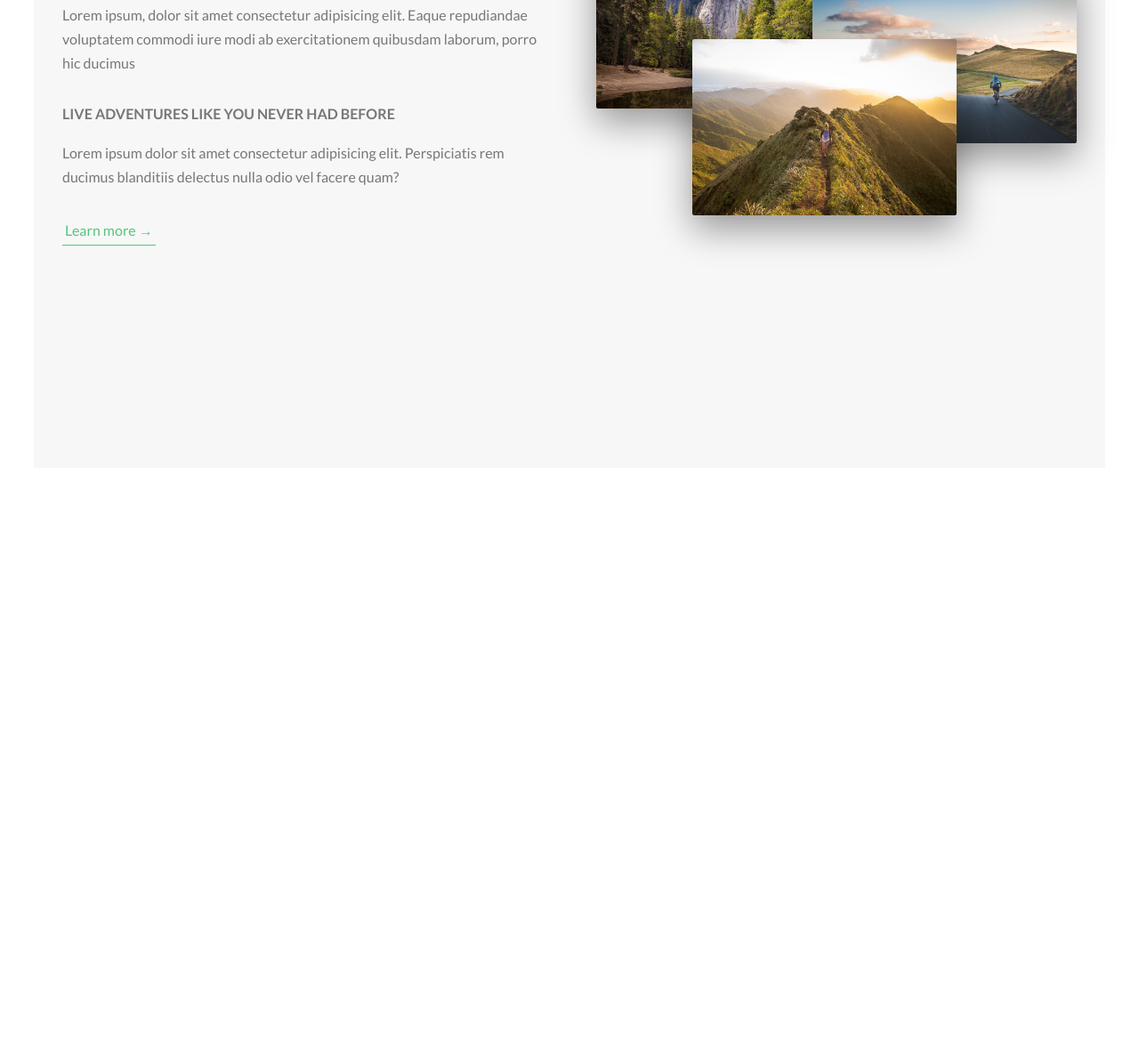
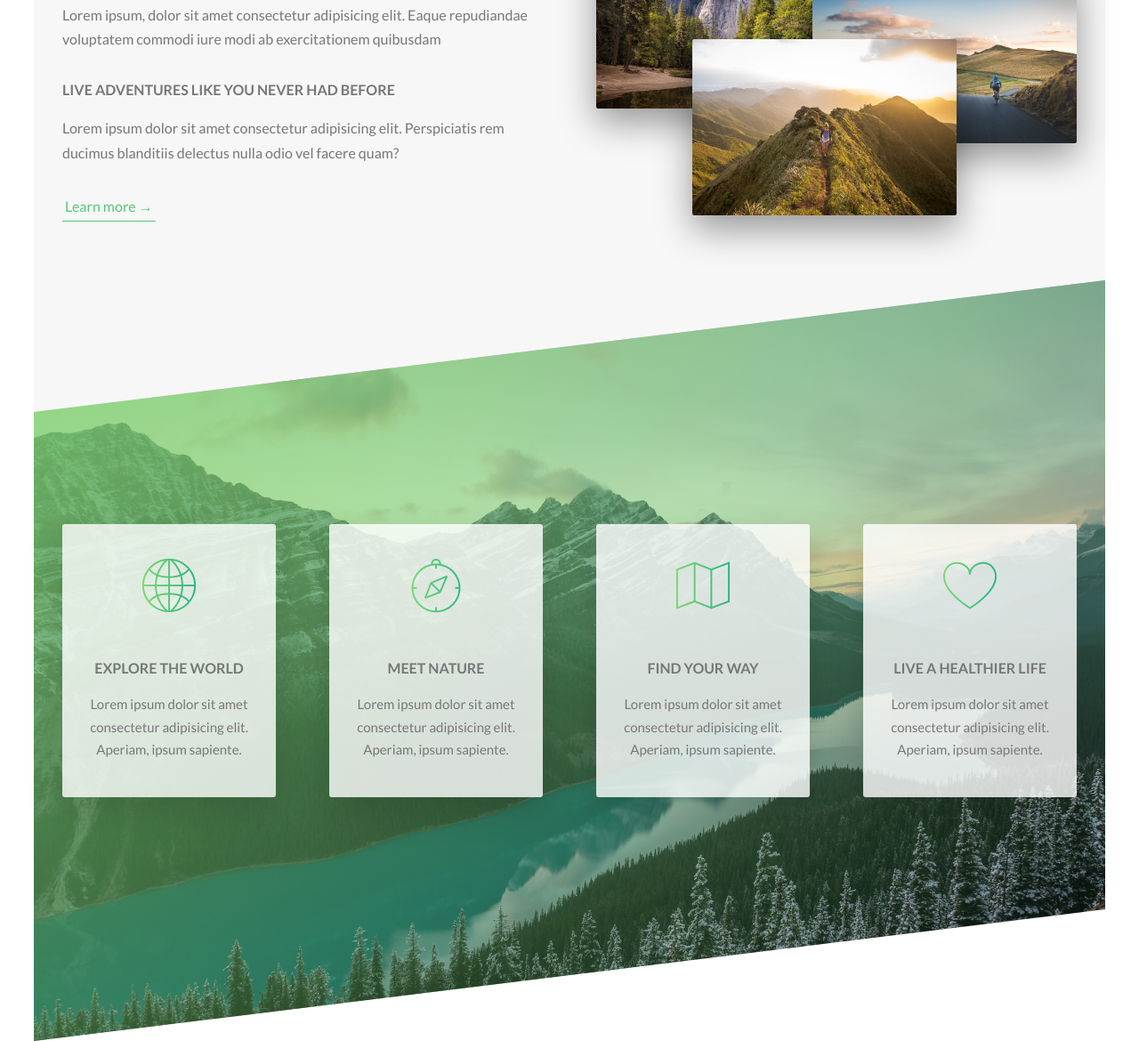
Before and after one commit to luis-londono/Advanced-CSS-and-Sass-Flexbox-Grid-Animations-and-More-, a website: page CourseFinalProjects/Natours/starter/index.html in a window 1280 px wide. Shown: the part 1142-2312 px from the top of the page at 89% size. Before the commit the page ends 1706 px from the top, so only its background shows below. Drawn offline with Linux system fonts and the light colour scheme.

Commit message:
card section

```diff
--- a/CourseFinalProjects/Natours/starter/index.html
+++ b/CourseFinalProjects/Natours/starter/index.html
@@ -7,7 +7,7 @@
 
     <link href="https://fonts.googleapis.com/css?family=Lato:100,300,400,700,900" rel="stylesheet">
 
-    <!-- <link rel="stylesheet" href="css/icon-font.css"> -->
+    <link rel="stylesheet" href="css/icon-font.css">
     <link rel="stylesheet" href="css/style.css">
     <link rel="shortcut icon" type="image/png" href="img/favicon.png">
 
@@ -43,7 +43,7 @@
                 <div class="col-1-of-2">
                     <h3 class="heading-tertiary u-margin-bottom-small">You're going to fall in love with nature</h3>
                     <p class="paragraph">
-                        Lorem ipsum, dolor sit amet consectetur adipisicing elit. Eaque repudiandae voluptatem commodi iure modi ab exercitationem quibusdam laborum, porro hic ducimus
+                        Lorem ipsum, dolor sit amet consectetur adipisicing elit. Eaque repudiandae voluptatem commodi iure modi ab exercitationem quibusdam
                     </p>
 
                     <h3 class="heading-tertiary u-margin-bottom-small">Live adventures like you never had before</h3>
@@ -66,7 +66,52 @@
             </div>
         </section>
 
+        <section class="section-features">
 
+            <div class="row">
+                <div class="col-1-of-4">
+                    <div class="feature-box">
+                        <i class="feature-box__icon icon-basic-world"></i>
+                        <h3 class="heading-tertiary u-margin-bottom-small">Explore the world</h3>
+                        <p class="feature-box__text">
+                            Lorem ipsum dolor sit amet consectetur adipisicing elit. Aperiam, ipsum sapiente.
+                        </p>
+                    </div>
+                </div>
+
+                <div class="col-1-of-4">
+                    <div class="feature-box">
+                        <i class="feature-box__icon icon-basic-compass"></i>
+                        <h3 class="heading-tertiary u-margin-bottom-small">Meet nature</h3>
+                        <p class="feature-box__text">
+                            Lorem ipsum dolor sit amet consectetur adipisicing elit. Aperiam, ipsum sapiente.
+                        </p>
+                    </div>
+                </div>
+
+                <div class="col-1-of-4">
+                    <div class="feature-box">
+                        <i class="feature-box__icon icon-basic-map"></i>
+                        <h3 class="heading-tertiary u-margin-bottom-small">Find your way</h3>
+                        <p class="feature-box__text">
+                            Lorem ipsum dolor sit amet consectetur adipisicing elit. Aperiam, ipsum sapiente.
+                        </p>
+                    </div>
+                </div>
+
+                <div class="col-1-of-4">
+                    <div class="feature-box">
+                        <i class="feature-box__icon icon-basic-heart"></i>
+                        <h3 class="heading-tertiary u-margin-bottom-small">Live a healthier life</h3>
+                        <p class="feature-box__text">
+                            Lorem ipsum dolor sit amet consectetur adipisicing elit. Aperiam, ipsum sapiente.
+                        </p>
+                    </div>
+                </div>
+
+
+            </div>
+        </section>
 
     </main>
 
--- /dev/null
+++ b/CourseFinalProjects/Natours/starter/sass/components/_feature-box.scss
@@ -0,0 +1,26 @@
+.feature-box {
+  background-color: rgba($color-white, 0.8);
+  font-size: 1.5rem;
+  padding: 2.5rem;
+  text-align: center;
+  border-radius: 3px;
+  box-shadow: 0 1.5rem 4rem rgba($color-black, 0.15);
+  transition: transform 0.3s;
+
+  &__icon {
+    font-size: 6rem;
+    margin-bottom: 0.5rem;
+    display: inline-block;
+    background-image: linear-gradient(
+      to right,
+      $color-primary-light,
+      $color-primary-dark
+    );
+    -webkit-background-clip: text;
+    color: transparent;
+  }
+
+  &:hover {
+    transform: translateY(-1.5rem) scale(1.03);
+  }
+}
--- a/CourseFinalProjects/Natours/starter/sass/main.scss
+++ b/CourseFinalProjects/Natours/starter/sass/main.scss
@@ -10,6 +10,7 @@
 
 @import "components/button";
 @import "components/composition";
+@import "components/feature-box";
 
 @import "layout/grid";
 @import "layout/header";
--- a/CourseFinalProjects/Natours/starter/sass/pages/_home.scss
+++ b/CourseFinalProjects/Natours/starter/sass/pages/_home.scss
@@ -3,3 +3,21 @@
   padding: 25rem 0;
   margin-top: -20vh;
 }
+
+.section-features {
+  padding: 20rem 0;
+  background-image: linear-gradient(
+      to right bottom,
+      rgba($color-primary-light, 0.8),
+      rgba($color-primary-dark, 0.08)
+    ),
+    url(../img/nat-4.jpg);
+  background-size: cover;
+  margin-top: -11rem;
+
+  transform: skewY(-7deg);
+
+  & > * {
+    transform: skewY(7deg);
+  }
+}
```
Also changed, not shown: CourseFinalProjects/Natours/starter/css/fonts/linea-basic-10.ttf (added), CourseFinalProjects/Natours/starter/css/fonts/linea-basic-10.woff (added), CourseFinalProjects/Natours/starter/css/icon-font.css (added), CourseFinalProjects/Natours/starter/css/style.css, 2 other files.
